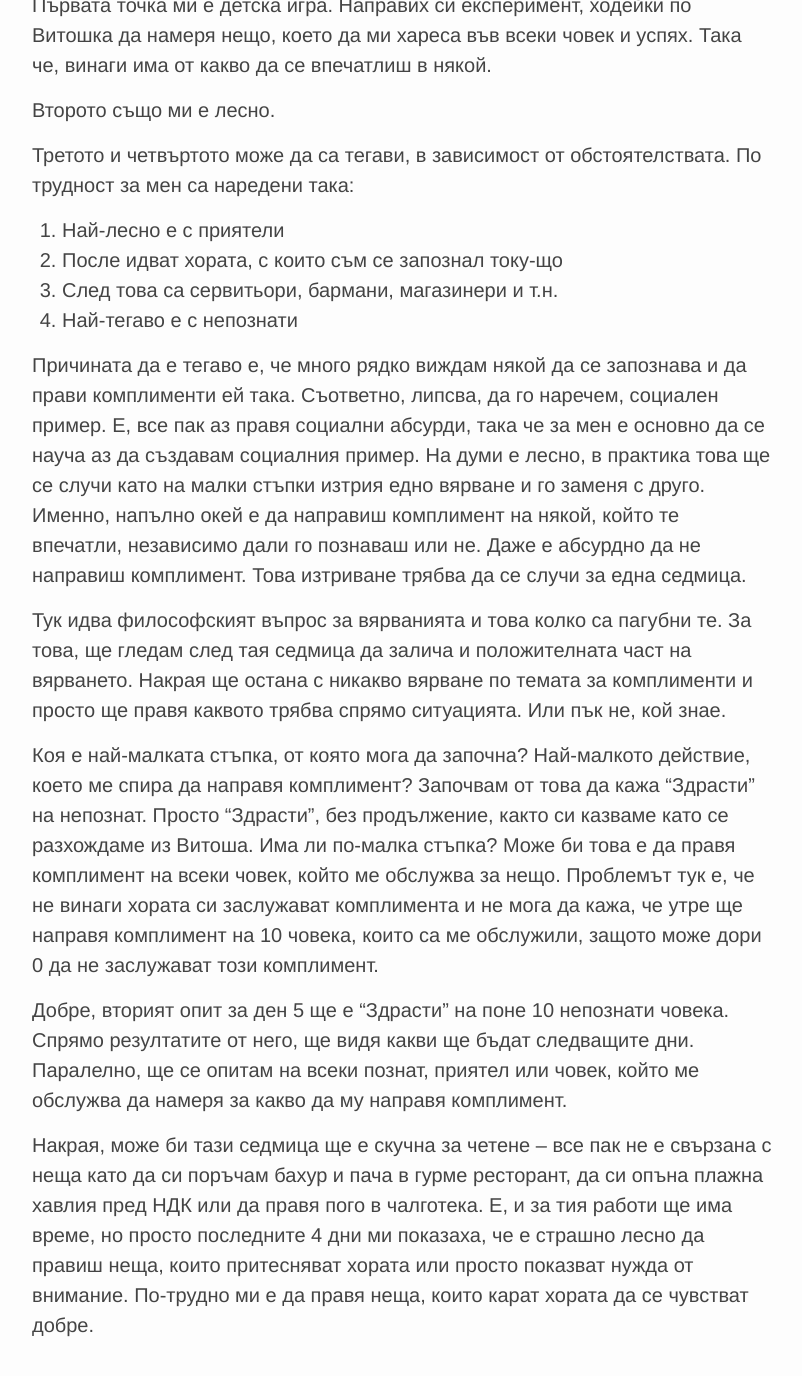
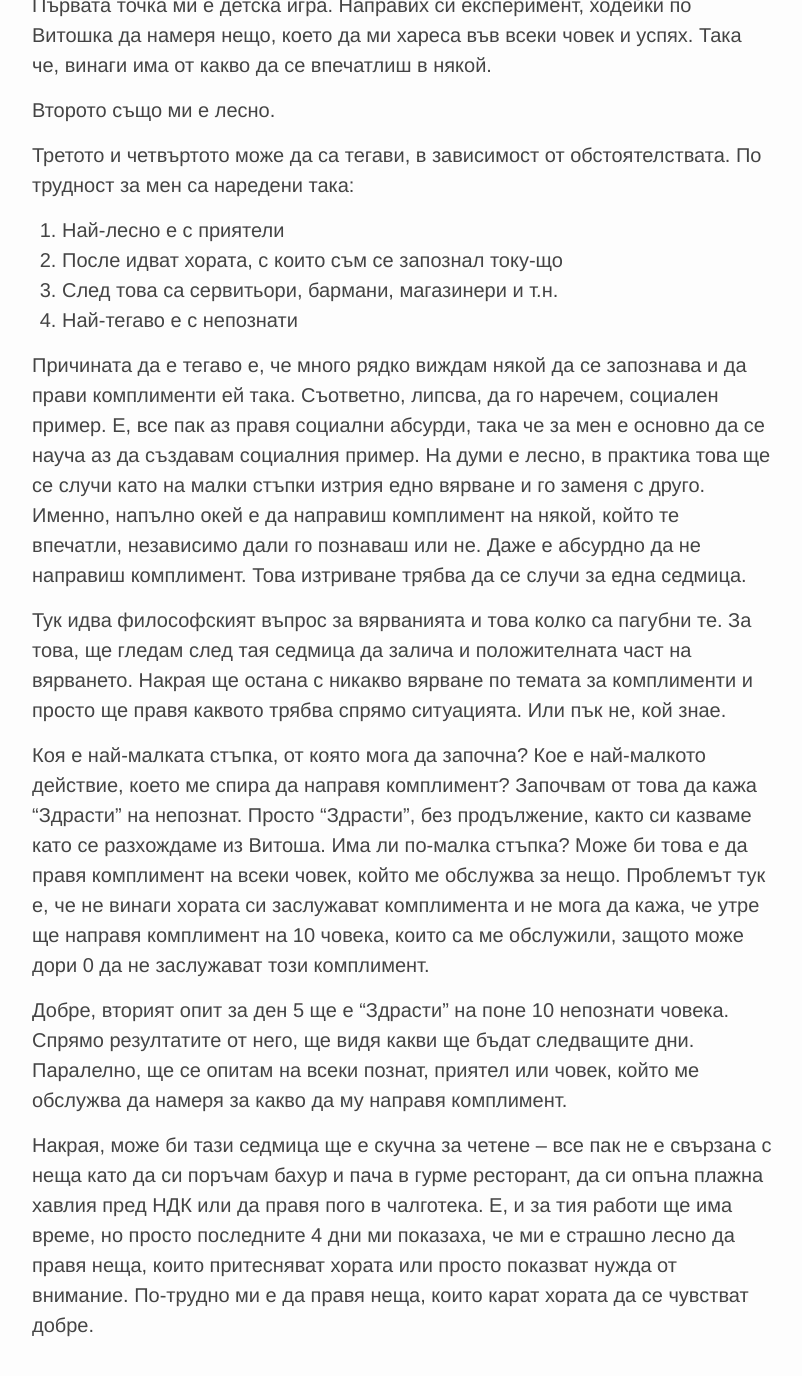
Before and after one commit to emdeha/emdeha.github.io, a Jekyll site: the page built from _posts/2017-09-10-social-absurds-day-five.markdown, in a window 1280 px wide and 1400 px high, scrolled down 1339 px. Shown: the top 1376 px of the window, without its empty margins (238-1040 px from the left). Built offline with Jekyll 4.4.1, drawn with Linux system fonts in a browser that asks for light colours.

Commit message:
Some wording fixes.

```diff
--- a/_posts/2017-09-10-social-absurds-day-five.markdown
+++ b/_posts/2017-09-10-social-absurds-day-five.markdown
@@ -74,7 +74,7 @@ date: 2017-09-10
 Накрая ще остана с никакво вярване по темата за комплименти и просто ще правя
 каквото трябва спрямо ситуацията. Или пък не, кой знае.
 
-Коя е най-малката стъпка, от която мога да започна? Най-малкото действие,
+Коя е най-малката стъпка, от която мога да започна? Кое е най-малкото действие,
 което ме спира да направя комплимент? Започвам от това да кажа "Здрасти" на
 непознат. Просто "Здрасти", без продължение, както си казваме като се
 разхождаме из Витоша. Има ли по-малка стъпка? Може би това е да правя
@@ -91,6 +91,6 @@ date: 2017-09-10
 Накрая, може би тази седмица ще е скучна за четене -- все пак не е свързана с
 неща като да си поръчам бахур и пача в гурме ресторант, да си опъна плажна
 хавлия пред НДК или да правя пого в чалготека. Е, и за тия работи ще има
-време, но просто последните 4 дни ми показаха, че е страшно лесно да правиш
+време, но просто последните 4 дни ми показаха, че ми е страшно лесно да правя
 неща, които притесняват хората или просто показват нужда от внимание.
 По-трудно ми е да правя неща, които карат хората да се чувстват добре.
```
